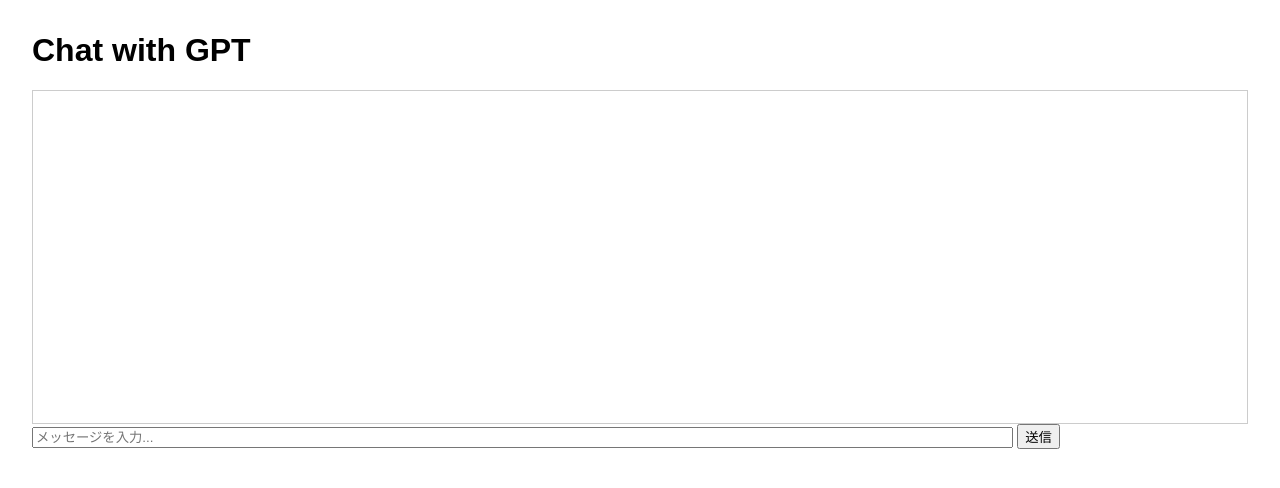
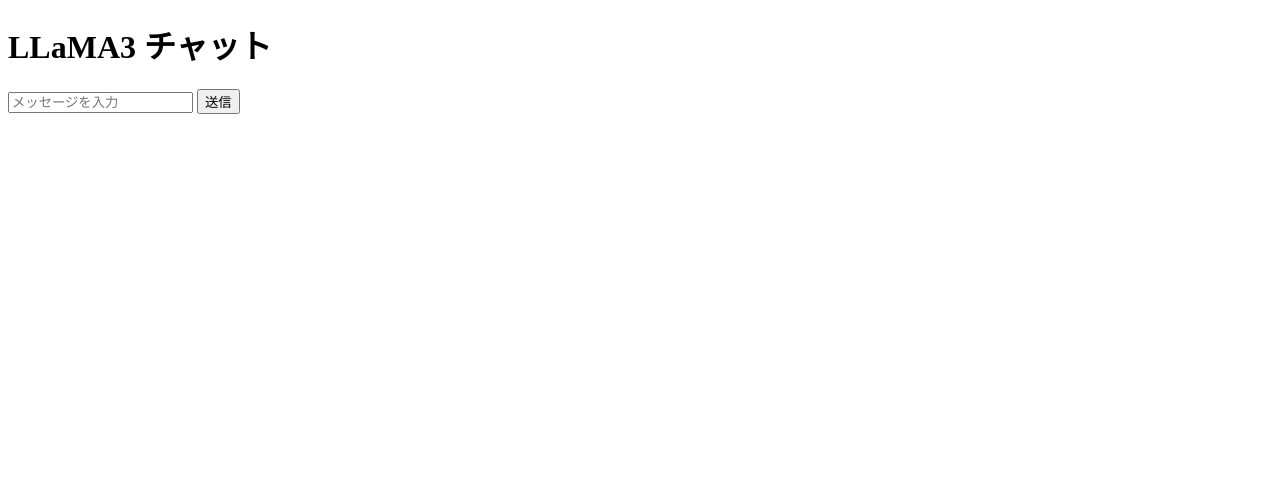
Before and after one commit to takuyaetwifo/runmy-api, a Flask app: page / in a window 1280 px wide. Shown: the top 488 px of the page. Run offline with Flask 3, Linux system fonts and the light colour scheme.

Commit message:
Update chat.html

```diff
--- a/templates/chat.html
+++ b/templates/chat.html
@@ -1,39 +1,27 @@
 <!DOCTYPE html>
-<html>
+<html lang="ja">
 <head>
     <meta charset="UTF-8">
-    <title>Chat with GPT</title>
-    <style>
-        body { font-family: sans-serif; margin: 2em; }
-        #chat { border: 1px solid #ccc; padding: 1em; height: 300px; overflow-y: scroll; }
-        #userInput { width: 80%; }
-    </style>
+    <title>Ollama Chat</title>
 </head>
 <body>
-    <h1>Chat with GPT</h1>
-    <div id="chat"></div>
-    <input type="text" id="userInput" placeholder="メッセージを入力..." />
-    <button onclick="sendMessage()">送信</button>
+    <h1>LLaMA3 チャット</h1>
+    <div id="chat-box"></div>
+    <input type="text" id="input" placeholder="メッセージを入力">
+    <button onclick="send()">送信</button>
 
     <script>
-        async function sendMessage() {
-            const input = document.getElementById("userInput");
-            const message = input.value.trim();
-            if (!message) return;
-
-            const chat = document.getElementById("chat");
-            chat.innerHTML += `<p><strong>あなた:</strong> ${message}</p>`;
-            input.value = "";
-
-            const res = await fetch("/inference", {
+        async function send() {
+            const message = document.getElementById("input").value;
+            const res = await fetch("/chat", {
                 method: "POST",
-                headers: { "Content-Type": "application/json" },
-                body: JSON.stringify({ prompt: message })
+                headers: {"Content-Type": "application/json"},
+                body: JSON.stringify({message})
             });
-
             const data = await res.json();
-            chat.innerHTML += `<p><strong>GPT:</strong> ${data.response}</p>`;
-            chat.scrollTop = chat.scrollHeight;
+            document.getElementById("chat-box").innerHTML += "<p><b>あなた:</b> " + message + "</p>";
+            document.getElementById("chat-box").innerHTML += "<p><b>AI:</b> " + data.reply + "</p>";
+            document.getElementById("input").value = "";
         }
     </script>
 </body>
```
